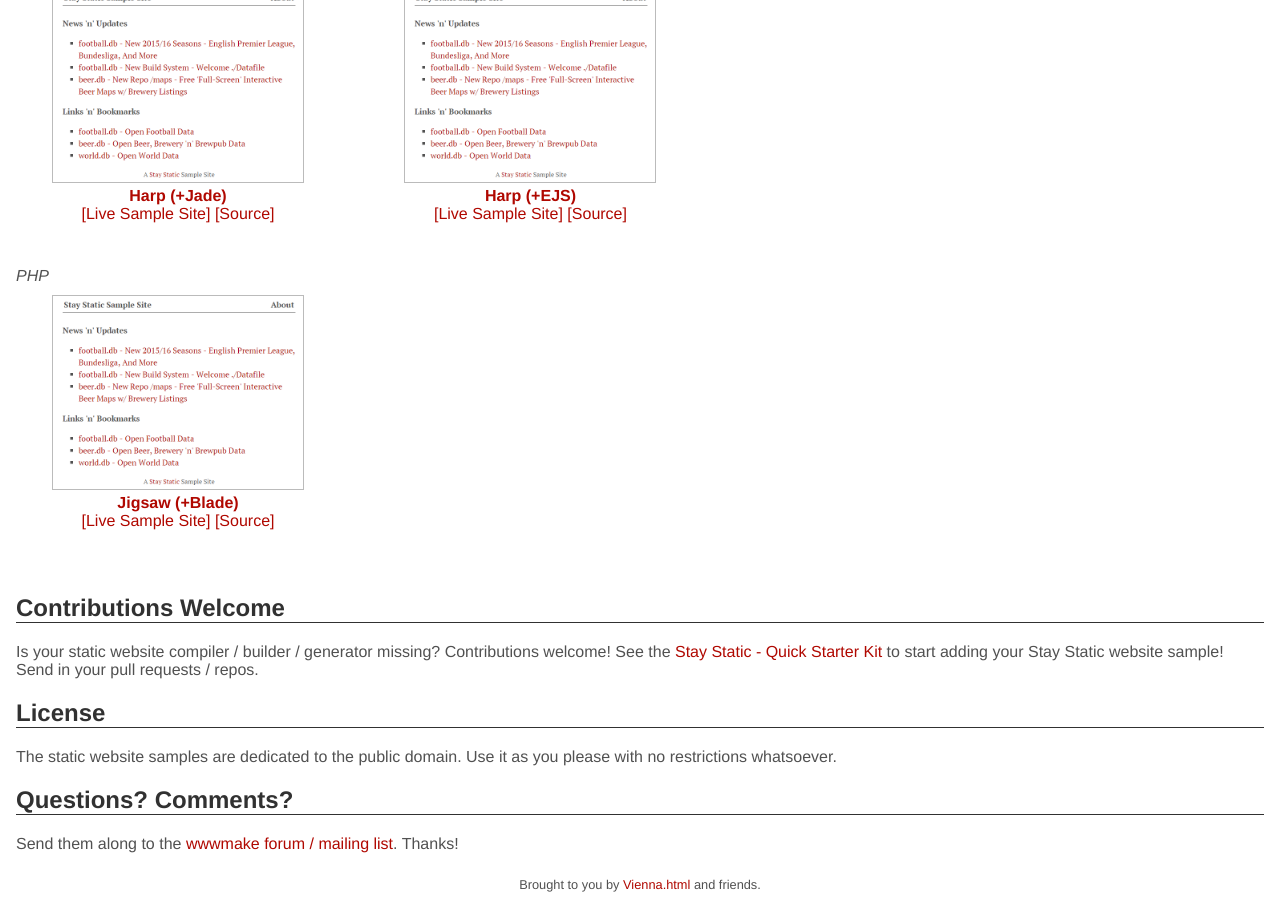
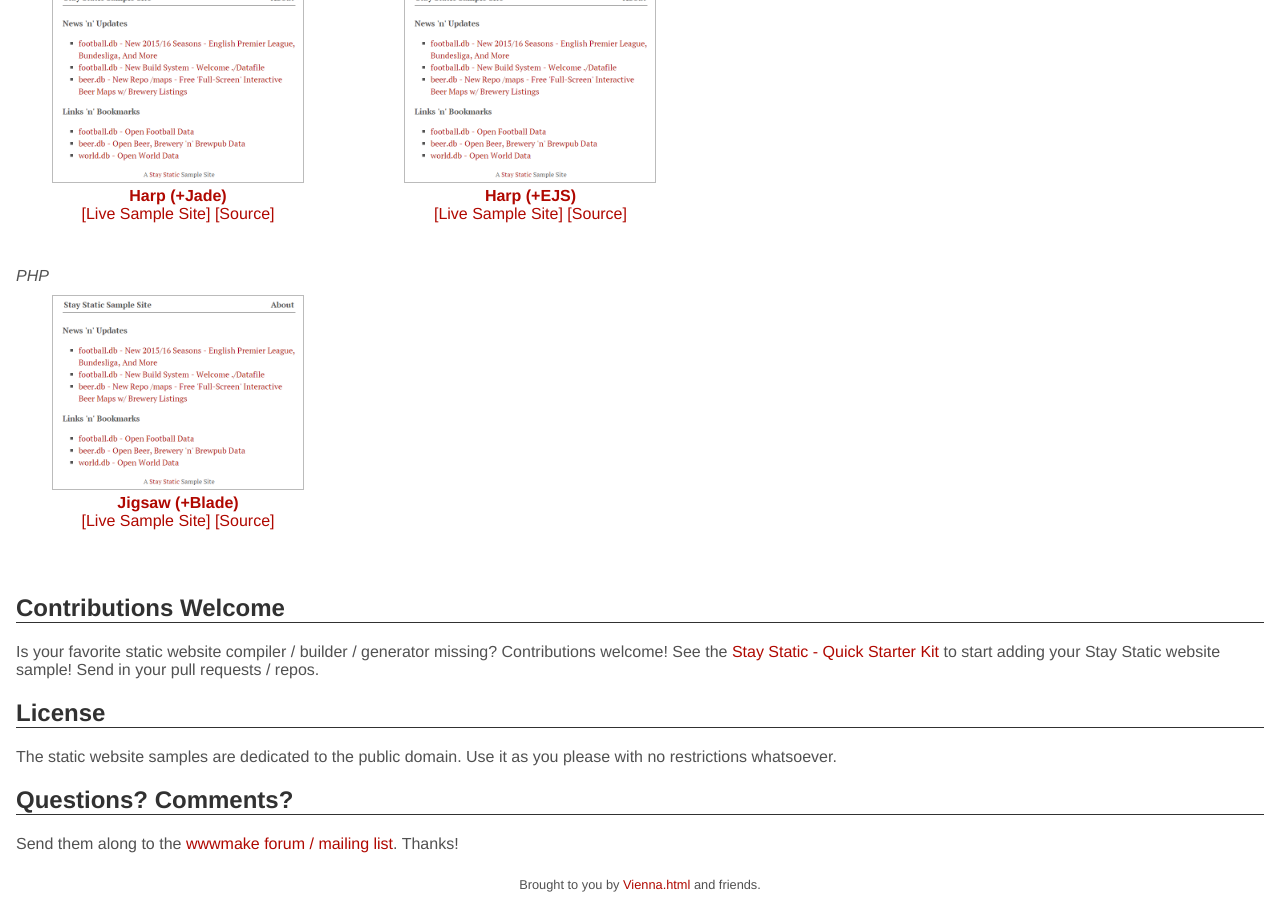
Before and after one commit to staystatic/staystatic.github.io, a Jekyll site: the page built from index.md, in a window 1280 px wide and 900 px high, scrolled down 1999 px. Built offline with Jekyll 4.4.1, drawn with Linux system fonts in a browser that asks for light colours; some of the changed text lies outside the part shown.

Commit message:
Update index.md

```diff
--- a/index.md
+++ b/index.md
@@ -37,7 +36,7 @@ The sample website showcases:
 
 ## Contributions Welcome  {#contributions}
 
-Is your static website compiler / builder / generator missing? Contributions welcome!
+Is your favorite static website compiler / builder / generator missing? Contributions welcome!
 See the [Stay Static - Quick Starter Kit](https://github.com/staystatic/staystatic-starter) to start adding your Stay Static website sample!
 Send in your pull requests / repos.
 
```
Also changed, not shown: other parts of index.md (+1 -2 lines).
